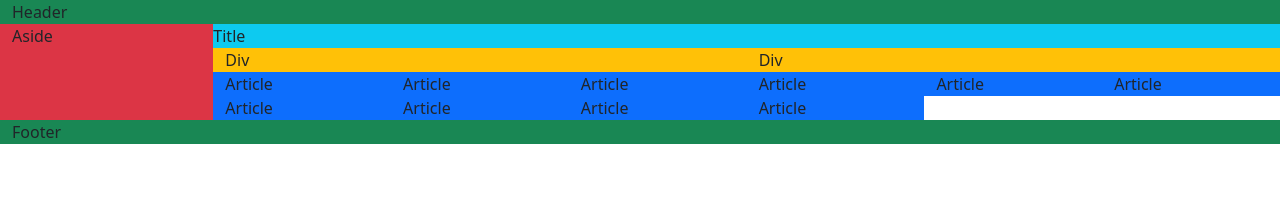
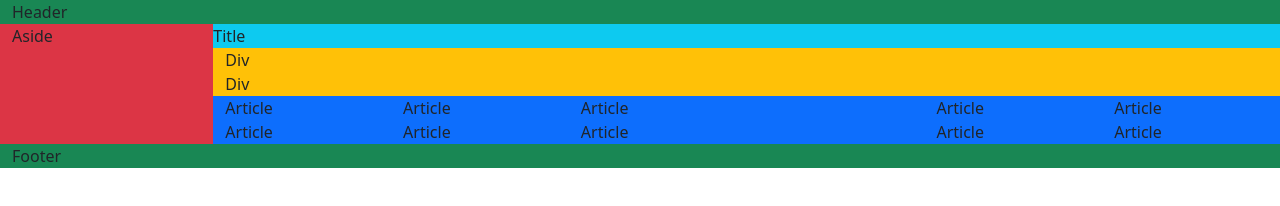
Before and after one commit to oscarsxrrano/boot-e1, a plain HTML site: page E2/index.html in a window 1280 px wide. Drawn offline with nearby package versions, Linux system fonts and the light colour scheme.

Commit message:
E2 BOOTSTRAP

```diff
--- a/E2/index.html
+++ b/E2/index.html
@@ -20,22 +20,22 @@
                     Title
                 </div>
                 <div class="naranjas row">
-                    <div class="col-md-6 col-sm-12 bg-warning grid-item">
+                    <div class="col-md-12 col-sm-12 bg-warning grid-item">
                         Div
                     </div>
-                    <div class="col-md-6 col-sm-12 bg-warning grid-item">
+                    <div class="col-md-12 col-sm-12 bg-warning grid-item">
                         Div
                     </div>
                 </div>
                 <div class="azules row">
                     <div class="col-md-2 col-sm-4 col-6 bg-primary grid-item">Article</div>
                     <div class="col-md-2 col-sm-4 col-6 bg-primary grid-item">Article</div>
+                    <div class="col-md-4 col-sm-4 col-6 bg-primary grid-item">Article</div>
                     <div class="col-md-2 col-sm-4 col-6 bg-primary grid-item">Article</div>
                     <div class="col-md-2 col-sm-4 col-6 bg-primary grid-item">Article</div>
                     <div class="col-md-2 col-sm-4 col-6 bg-primary grid-item">Article</div>
                     <div class="col-md-2 col-sm-4 col-6 bg-primary grid-item">Article</div>
-                    <div class="col-md-2 col-sm-4 col-6 bg-primary grid-item">Article</div>
-                    <div class="col-md-2 col-sm-4 col-6 bg-primary grid-item">Article</div>
+                    <div class="col-md-4 col-sm-4 col-6 bg-primary grid-item">Article</div>
                     <div class="col-md-2 col-sm-4 col-6 bg-primary grid-item">Article</div>
                     <div class="col-md-2 col-sm-4 col-6 bg-primary grid-item">Article</div>
                 </div>
```
